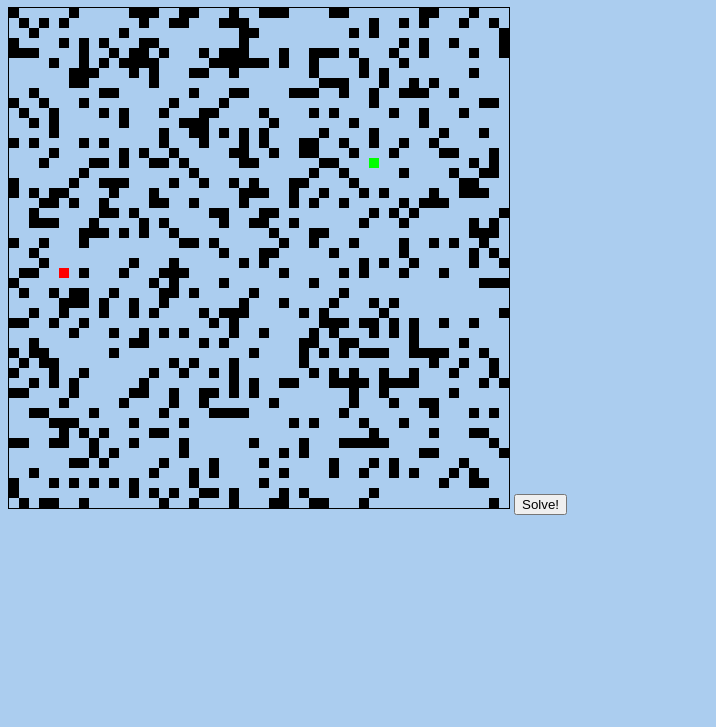
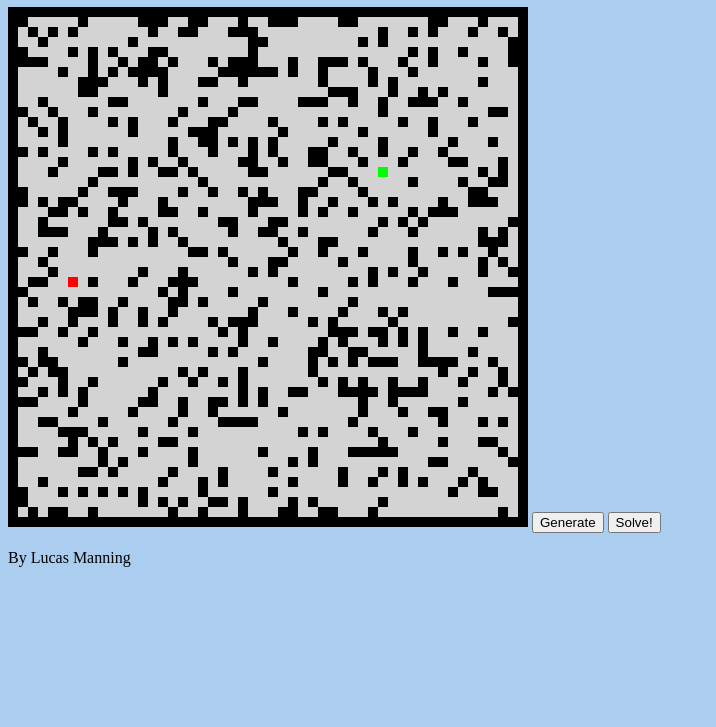
Before and after one commit to manninglucas/Bytecrawler, a plain HTML site: page index.html in a window 1280 px wide. Shown: the part 73-800 px from the top of the page, without its empty margins (0-716 px from the left). Drawn offline with Linux system fonts and the light colour scheme.

Commit message:
updated UI, cleaned code a bit

```diff
--- a/bundle.js
+++ b/bundle.js
@@ -62,20 +62,27 @@
 	var _displayJs2 = _interopRequireDefault(_displayJs);
 
 	var canvas = document.getElementById('main');
-	var button = document.getElementById('solve');
+	var solve_button = document.getElementById('solve');
+	var gen_button = document.getElementById('generate');
 	var tile_size = 10;
 	var delay = 20;
 
 	var myDisplay = new _displayJs2['default'](tile_size, canvas);
 
-	var myMaze = new _mazeJs2['default'](tile_size, canvas.width, canvas.height, myDisplay, delay);
+	var myMaze = new _mazeJs2['default'](tile_size, canvas.width, canvas.height, myDisplay);
 
 	myMaze.gen_random();
 	myDisplay.render(myMaze);
 
-	button.addEventListener('click', function () {
+	solve_button.addEventListener('click', function () {
 	    console.log('solving...');
-	    myMaze.a_star_search();
+	    myMaze.a_star_search(delay);
+	});
+
+	gen_button.addEventListener('click', function () {
+	    console.log('generating...');
+	    myMaze.gen_random();
+	    myDisplay.render(myMaze);
 	});
 
 /***/ },
@@ -105,7 +112,7 @@
 	var _queueJs2 = _interopRequireDefault(_queueJs);
 
 	var Maze = (function () {
-	    function Maze(tile_size, width, height, display, delay) {
+	    function Maze(tile_size, width, height, display) {
 	        _classCallCheck(this, Maze);
 
 	        this.tile_size = tile_size;
@@ -116,14 +123,22 @@
 	        this.end_tile = null;
 	        this.searched = [];
 	        this.display = display;
-	        this.delay = delay;
 	    }
 
 	    _createClass(Maze, [{
+	        key: "reset",
+	        value: function reset() {
+	            this.tiles = [];
+	            this.end_tile = null;
+	            this.start_tile = null;
+	            this.searched = [];
+	        }
+	    }, {
 	        key: "gen_random",
 
 	        // generate random maze
 	        value: function gen_random() {
+	            this.reset();
 	            for (var y = 0; y < this.height / this.tile_size; y++) {
 	                for (var x = 0; x < this.width / this.tile_size; x++) {
 	                    var wall = Math.random() <= 0.25;
@@ -228,6 +243,8 @@
 	        value: function a_star_search() {
 	            var _this = this;
 
+	            var delay = arguments[0] === undefined ? 20 : arguments[0];
+
 	            var frontier = new _queueJs2["default"]();
 	            frontier.add(0, this.start_tile);
 	            this.searched.push(this.start_tile);
@@ -285,7 +302,7 @@
 	                }
 
 	                _this.display.render(_this);
-	            }, this.delay);
+	            }, delay);
 	        }
 	    }, {
 	        key: "trace_path",
@@ -397,37 +414,61 @@
 	    _createClass(Display, [{
 	        key: 'render',
 	        value: function render(maze) {
-	            var _this = this;
+	            this.ctx.clearRect(0, 0, this.canvas.width, this.canvas.height);
+	            var _iteratorNormalCompletion = true;
+	            var _didIteratorError = false;
+	            var _iteratorError = undefined;
 
-	            maze.tiles.forEach(function (tile) {
-	                if (tile.type === 1) {
-	                    _this.ctx.fillRect(tile.x * 10, tile.y * 10, 10, 10);
-	                } else if (tile.type === 2) {
-	                    _this.ctx.fillStyle = '#00FF00';
-	                    _this.ctx.fillRect(tile.x * 10, tile.y * 10, 10, 10);
-	                } else if (tile.type === 3) {
-	                    _this.ctx.fillStyle = '#FF0000';
-	                    _this.ctx.fillRect(tile.x * 10, tile.y * 10, 10, 10);
-	                } else if (tile.type === 4) {
-	                    _this.ctx.fillStyle = '#0000FF';
-	                    _this.ctx.fillRect(tile.x * 10, tile.y * 10, 10, 10);
-	                } else if (tile.type === 5) {
-	                    _this.ctx.fillStyle = '#FFA500';
-	                    _this.ctx.fillRect(tile.x * 10, tile.y * 10, 10, 10);
+	            try {
+	                for (var _iterator = maze.tiles[Symbol.iterator](), _step; !(_iteratorNormalCompletion = (_step = _iterator.next()).done); _iteratorNormalCompletion = true) {
+	                    var tile = _step.value;
+
+	                    switch (tile.type) {
+	                        case 0:
+	                            this.ctx.fillStyle = '#d3d3d3';
+	                            this.draw_tile(tile);
+	                            break;
+	                        case 1:
+	                            this.ctx.fillStyle = '#000000';
+	                            this.draw_tile(tile);
+	                            break;
+	                        case 2:
+	                            this.ctx.fillStyle = '#00FF00';
+	                            this.draw_tile(tile);
+	                            break;
+	                        case 3:
+	                            this.ctx.fillStyle = '#FF0000';
+	                            this.draw_tile(tile);
+	                            break;
+	                        case 4:
+	                            this.ctx.fillStyle = '#0000FF';
+	                            this.draw_tile(tile);
+	                            break;
+	                        case 5:
+	                            this.ctx.fillStyle = '#FFA500';
+	                            this.draw_tile(tile);
+	                            break;
+	                    }
 	                }
-	                _this.ctx.fillStyle = '#000000';
-	            });
+	            } catch (err) {
+	                _didIteratorError = true;
+	                _iteratorError = err;
+	            } finally {
+	                try {
+	                    if (!_iteratorNormalCompletion && _iterator['return']) {
+	                        _iterator['return']();
+	                    }
+	                } finally {
+	                    if (_didIteratorError) {
+	                        throw _iteratorError;
+	                    }
+	                }
+	            }
 	        }
 	    }, {
-	        key: 'animate',
-	        value: function animate(maze) {
-	            var _this2 = this;
-
-	            this.ctx.clearRect(0, 0, this.canvas.width, this.canvas.height);
-	            this.render(maze);
-	            window.requestAnimationFrame(function () {
-	                _this2.animate(maze);
-	            });
+	        key: 'draw_tile',
+	        value: function draw_tile(tile) {
+	            this.ctx.fillRect(tile.x * 10, tile.y * 10, 10, 10);
 	        }
 	    }]);
 
--- a/index.html
+++ b/index.html
@@ -1,13 +1,15 @@
 <!DOCTYPE html>
 <html>
 <head>
-<title>Maze</title>
+<title>Bytecrawler</title>
 <link rel='stylesheet' type='text/css'  href='style.css'>
 </head>
 <body>
-<h1>Maze Generator/Solver</h1>
+<h1>Bytecrawler maze generator and solver</h1>
 <canvas width=500 height=500 id="main"></canvas>
+<button id='generate'>Generate</button>
 <button id="solve">Solve!</button>
+<p>By Lucas Manning</p>
 <script src='bundle.js'></script>
 </body>
 </html>
--- a/src/queue.js
+++ b/src/queue.js
@@ -16,7 +16,7 @@ class Queue {
             let index = 0
             while (index < this.items.length
                   && priority > this.items[index][0]) {
-                index++
+                  index++
             }
             let item = [priority, element]
 
--- a/style.css
+++ b/style.css
@@ -1,5 +1,5 @@
 canvas {
-  border: 1px solid black;
+  border: 10px solid black;
 }
 
 body {
```
Also changed, not shown: src/display.js (+31 -23 lines), src/main.js (+11 -4 lines), src/maze.js (+22 -13 lines), 2 other files.
